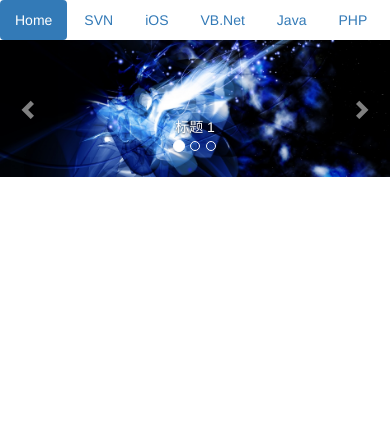
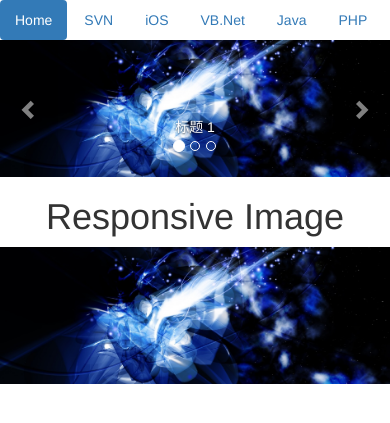
Before and after one commit to xuxic/hong, a Django app: page /main/ in a window 390 px wide. Shown: the top 423 px of the page. Run offline with Django 3.2, Linux system fonts and the light colour scheme; some libraries are stand-ins or nearby versions.

Commit message:
add responsive image

```diff
--- a/django/yangban/main/templates/main/index.html
+++ b/django/yangban/main/templates/main/index.html
@@ -15,7 +15,6 @@
 
 </head>
 <body>
-
 	<ul class="nav nav-pills">
 	   <li class="active"><a href="#">Home</a></li>
 	   <li><a href="#">SVN</a></li>
@@ -55,6 +54,7 @@
 			<span class="sr-only">Next</span>
 	   </a>
 	</div>
-
+	<h1 align="center">Responsive Image</h1>
+	<img class="img-responsive" src="{% static 'main/blue.jpg' %}" alt="Responsive Image">
 </body>
 </html>
```
